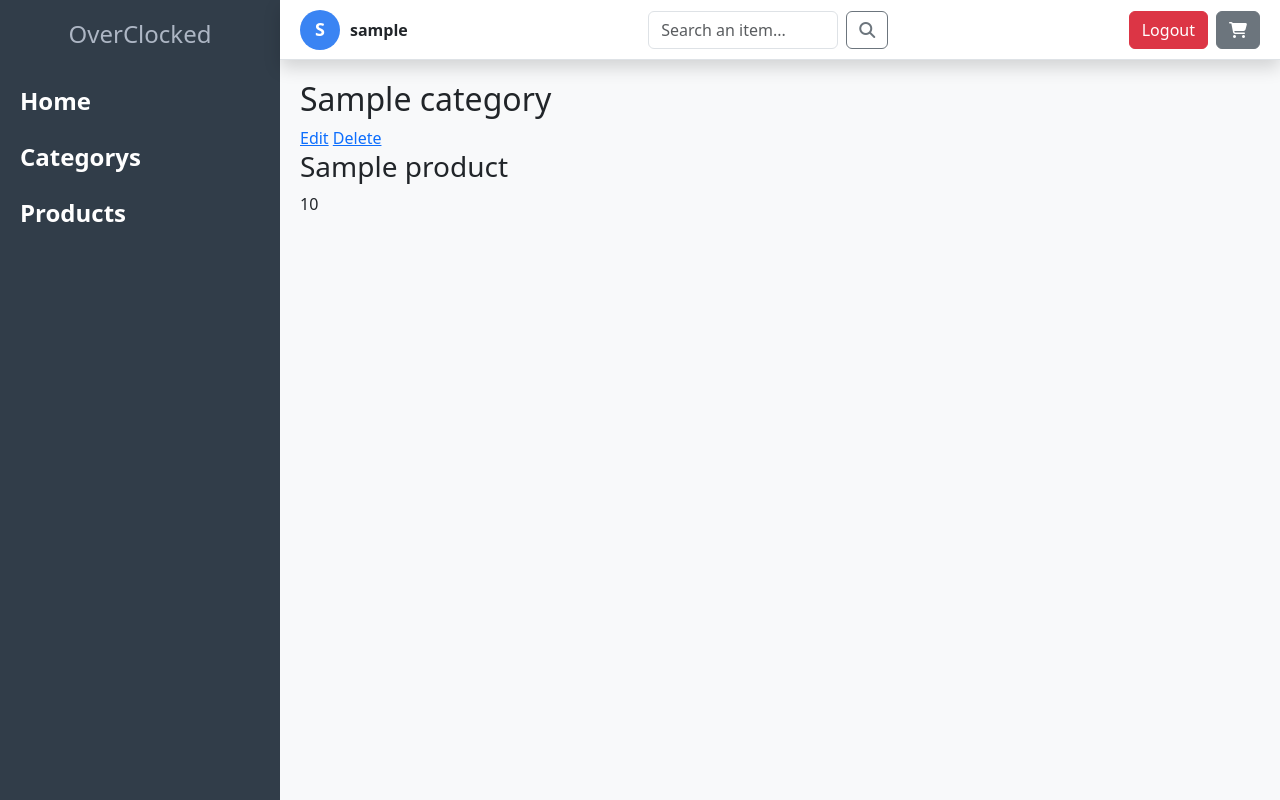
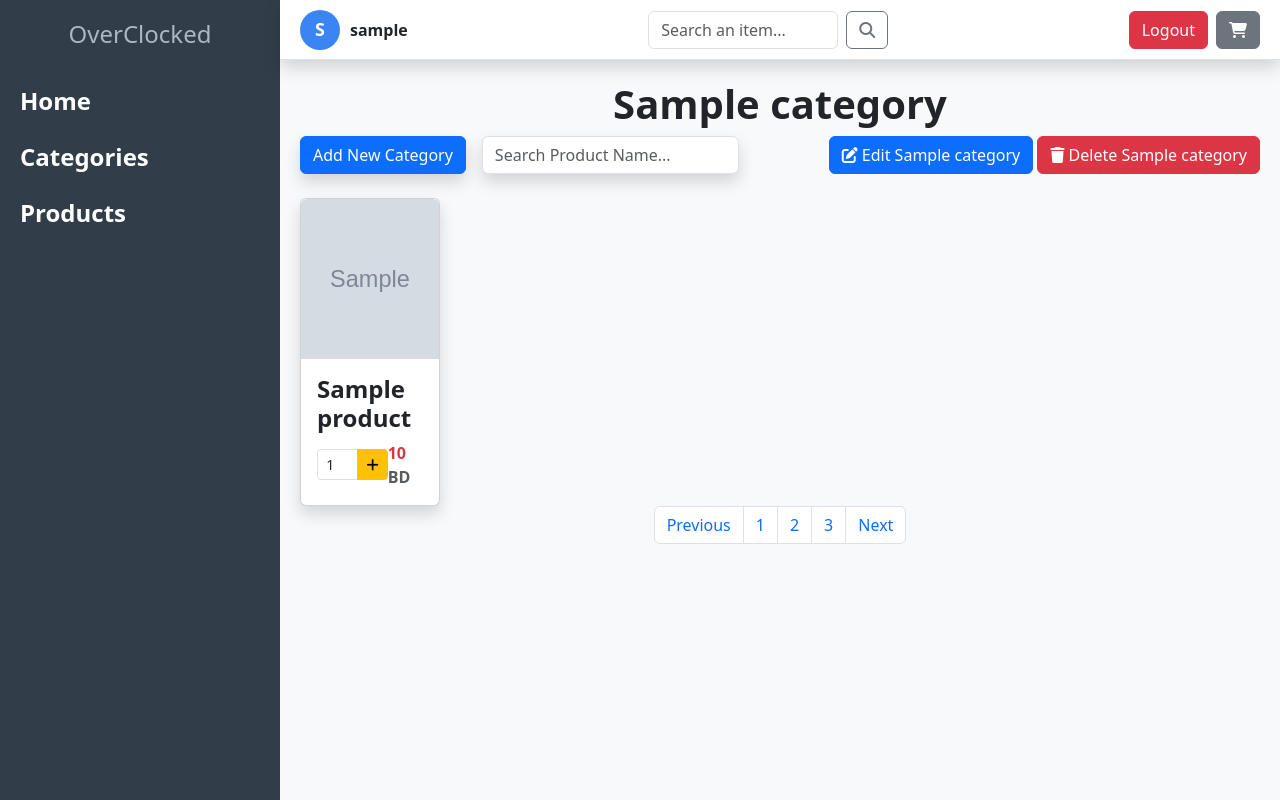
Before and after one commit to Leuim/overclocked, a Django app: page /categories/1 in a window 1280 px wide. Run offline with Django 5.2, Linux system fonts and the light colour scheme; a user stored in the database is signed in; tables that the repository leaves empty hold one stand-in row (values such as "Sample post"); grey boxes marked "Sample" are stand-in pictures.

Commit message:
finish the stylings of the category list and category details templates

```diff
--- a/main_app/models.py
+++ b/main_app/models.py
@@ -38,6 +38,7 @@ class Category(models.Model):
     def get_absolute_url(self):
         return reverse('categories-detail', kwargs={'pk': self.id})
 
+
 # Product
 class Product(models.Model):
     name = models.CharField()
--- a/main_app/static/css/style.css
+++ b/main_app/static/css/style.css
@@ -36,7 +36,7 @@ body {
 }
 
 .sidebar a:hover {
-  background-color: #495057;
+  background-color: #4ba5ff;
 }
 
 .content {
@@ -100,3 +100,14 @@ body {
   background: #e8ebfa;
   border:1px  solid rgb(198, 197, 209);
 }
+
+.category-card:hover {
+  cursor: pointer;
+  transform: scale(1.05);
+  transition: transform 0.3s ease;
+}
+
+.category-image {
+  height: 300px;
+  width: 100%;
+}
--- a/main_app/templates/base.html
+++ b/main_app/templates/base.html
@@ -5,25 +5,19 @@
 <head>
     <meta charset="UTF-8">
     <meta name="viewport" content="width=device-width, initial-scale=1.0">
-    <link rel="stylesheet" href="{% static 'css/style.css' %}" />
+
     <link href="https://cdn.jsdelivr.net/npm/bootstrap@5.3.8/dist/css/bootstrap.min.css" rel="stylesheet"
         integrity="sha384-sRIl4kxILFvY47J16cr9ZwB07vP4J8+LH7qKQnuqkuIAvNWLzeN8tE5YBujZqJLB" crossorigin="anonymous">
     <script src="https://cdn.jsdelivr.net/npm/bootstrap@5.3.8/dist/js/bootstrap.bundle.min.js"
         integrity="sha384-FKyoEForCGlyvwx9Hj09JcYn3nv7wiPVlz7YYwJrWVcXK/BmnVDxM+D2scQbITxI"
         crossorigin="anonymous"></script>
     <link rel="stylesheet" href="https://cdnjs.cloudflare.com/ajax/libs/font-awesome/6.7.2/css/all.min.css">
+    <link rel="stylesheet" href="{% static 'css/style.css' %}" />
     <title>
         {% block title %}
         {% endblock %}
     </title>
 </head>
-
-<body>
-    <header>
-        <nav>
-
-        </nav>
-    </header>
 
 <body>
     <div class="sidebar">
@@ -32,7 +26,7 @@
         </div>
         <ul class="list-unstyled">
             <li><a class="text-decoration-none fs-4 fw-semibold" href="{% url 'home' %}">Home</a></li>
-                <li><a class="text-decoration-none fs-4 fw-semibold" href="{% url 'categories-index' %}">Categorys</a></li>
+            <li><a class="text-decoration-none fs-4 fw-semibold" href="{% url 'categories-index' %}">Categories</a></li>
             <li><a class="text-decoration-none fs-4 fw-semibold" href="{% url 'products-index' %}">Products</a></li>
         </ul>
     </div>
@@ -53,7 +47,8 @@
 
             <form class="d-flex w-25">
                 <input class="form-control me-2" type="search" placeholder="Search an item..." aria-label="Search">
-                    <button class="btn btn-outline-secondary" type="submit"><i class="fa-solid fa-magnifying-glass"></i></button>
+                <button class="btn btn-outline-secondary" type="submit"><i
+                        class="fa-solid fa-magnifying-glass"></i></button>
             </form>
 
 
@@ -80,4 +75,5 @@
         </div>
     </div>
 </body>
+
 </html>
--- a/main_app/templates/home.html
+++ b/main_app/templates/home.html
@@ -21,7 +21,7 @@ Home
         <div class="carousel-inner">
             {% for product in products|slice:":5" %}
             <div class="carousel-item {% if forloop.first %}active{% endif %}">
-                <img src="{% static product.image|cut:'main_app/static/' %}" alt="{{ product.name }}" height="400px" class="d-block w-100 ">
+                <img src="{{ product.image.url }}" alt="{{ product.name }}" height="400px" class="d-block w-100 ">
             </div>
             {% endfor %}
         </div>
@@ -34,8 +34,8 @@ Home
         </button>
     </div>
 
-    <div class="container-fluid mt-2 d-flex bg-primary" >
-       <h1>hello</h1>
+    <div class="container-fluid mt-2 d-flex bg-primary">
+        <h1>hello</h1>
     </div>
 
 </div>
--- a/main_app/templates/main_app/category_detail.html
+++ b/main_app/templates/main_app/category_detail.html
@@ -7,21 +7,75 @@
 {% endblock %}
 
 {% block content %}
-<div>
-    <h2>{{ object.name }}</h2>
+<h1 class="text-center fw-bold">{{ object.name }}</h1>
+<div class="d-flex justify-content-between">
+    <div class="mb-4 d-flex gap-3">
         {% if user.is_staff %}
         <div>
-            <a href="{% url 'categories-update' category.id %}">Edit</a>
-            <a href="{% url 'categories-delete' category.id %}">Delete</a>
+            <a class="btn btn-primary shadow" href="{% url 'products-create' %}">Add New Category</a>
         </div>
         {% endif %}
+        <div>
+            <input class="form-control shadow" type="text" name="search" id="categorysearch"
+                placeholder="Search Product Name...">
+        </div>
+    </div>
+    {% if user.is_staff %}
+    <div>
+        <a class="btn btn-primary" href="{% url 'categories-update' category.id %}"><i class="fa-solid fa-pen-to-square"></i> Edit {{ category.name }}</a>
+        <a class="btn btn-danger" href="{% url 'categories-delete' category.id %}"><i class="fa-solid fa-trash"></i> Delete {{ category.name }}</a>
+    </div>
+    {% endif %}
+</div>
+
+
+
+
 {% if products %}
+<div class="row g-4">
     {% for product in products %}
-            <h3>{{ product.name }}</h3>
-            <p>{{ product.price }}</p>
+    <div class="col-6 col-sm-4 col-md-3 col-lg-2">
+        <div class="category-card card shadow h-100 border-1 ">
+            {% if product.image %}
+            <a href="{% url 'products-detail' product.id %}">
+                <img src="{{ product.image.url }}" class="card-img-top img-fluid object-fit-cover rounded-top"
+                    alt="{{ product.name }} image" style="height: 160px;">
+            </a>
+            {% endif %}
+
+            <div class="card-body d-flex flex-column justify-content-between">
+                <h2 class="card-title h4 fw-bold  mb-2" title="{{ product.name }}">
+                    {{ product.name }}
+                </h2>
+                <div class="d-flex justify-content-between align-items-center mt-auto">
+                    <div class="input-group input-group-sm" style="width: 90px;">
+                        <input class="form-control text-center" type="number" min="1" value="1" name="quantity">
+                        <button class="btn btn-warning" type="submit">
+                            <i class="fa-solid fa-plus"></i>
+                        </button>
+                    </div>
+                    <div>
+                        <span class="fw-bold text-danger">{{ product.price }} <span
+                                class="text-muted fw-bold">BD</span></span>
+                    </div>
+                </div>
+
+            </div>
+        </div>
+    </div>
     {% endfor %}
+</div>
+
+<div class="d-flex justify-content-center">
+    <ul class="pagination">
+        <li class="page-item"><a class="page-link" href="#">Previous</a></li>
+        <li class="page-item"><a class="page-link" href="#">1</a></li>
+        <li class="page-item"><a class="page-link" href="#">2</a></li>
+        <li class="page-item"><a class="page-link" href="#">3</a></li>
+        <li class="page-item"><a class="page-link" href="#">Next</a></li>
+    </ul>
+</div>
 {% else %}
 <p>No products in this category.</p>
 {% endif %}
-</div>
 {% endblock %}
--- a/main_app/templates/main_app/category_form.html
+++ b/main_app/templates/main_app/category_form.html
@@ -7,6 +7,11 @@ Add category
 {% endblock %}
 
 {% block content %}
+{% if category %}
+<h1>Edit {{ category.name }}</h1>
+{% else %}
+<h1>Add New Category</h1>
+{% endif %}
 <form action="" method="post" enctype="multipart/form-data">
     {% csrf_token %}
     <table>
```
Also changed, not shown: main_app/templates/main_app/category_list.html (+29 -15 lines), media/uploads/8ed3d547-94ff-48e1-9f20-8c14a7030a02_2000x2000_42BDWiS.jpg (deleted), media/uploads/8ed3d547-94ff-48e1-9f20-8c14a7030a02_2000x2000_JmWRXvz.jpg (deleted), media/uploads/8ed3d547-94ff-48e1-9f20-8c14a7030a02_2000x2000_jy7GGKD.jpg (deleted), media/uploads/8ed3d547-94ff-48e1-9f20-8c14a7030a02_2000x2000_ryndEZg.jpg (deleted), 1 other file. Lines whose indentation alone changed are shown as unchanged.
